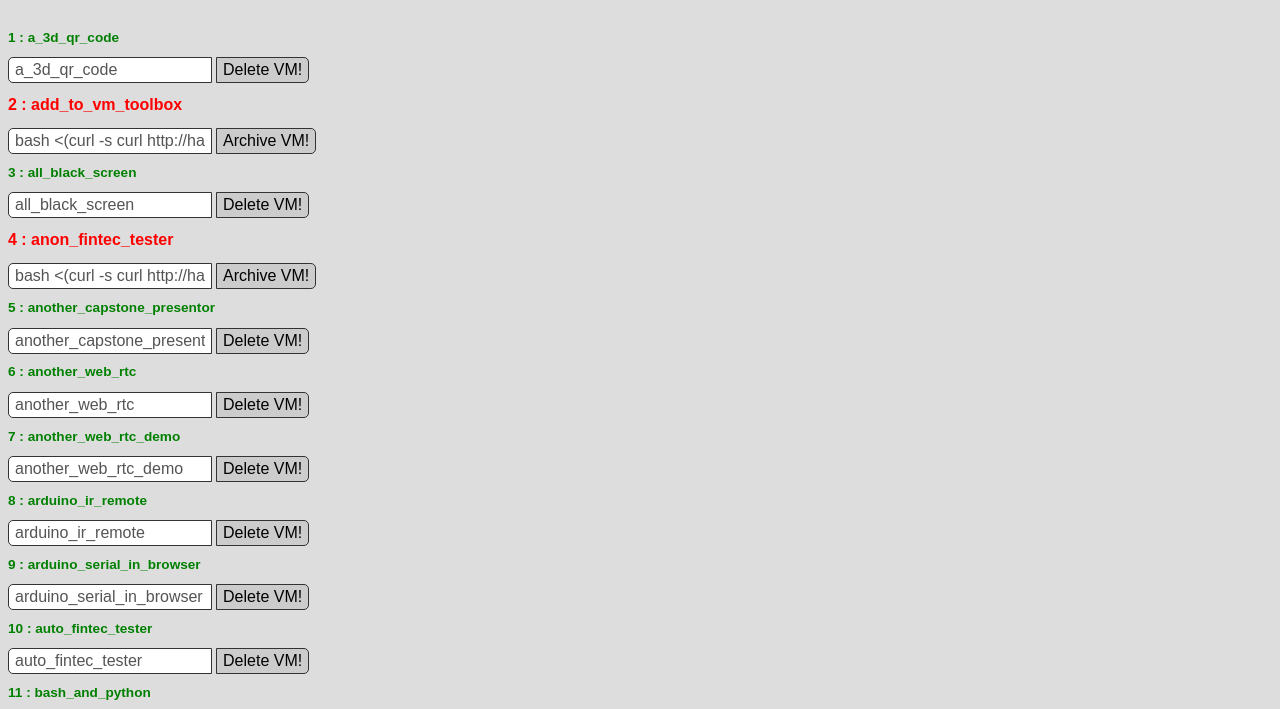
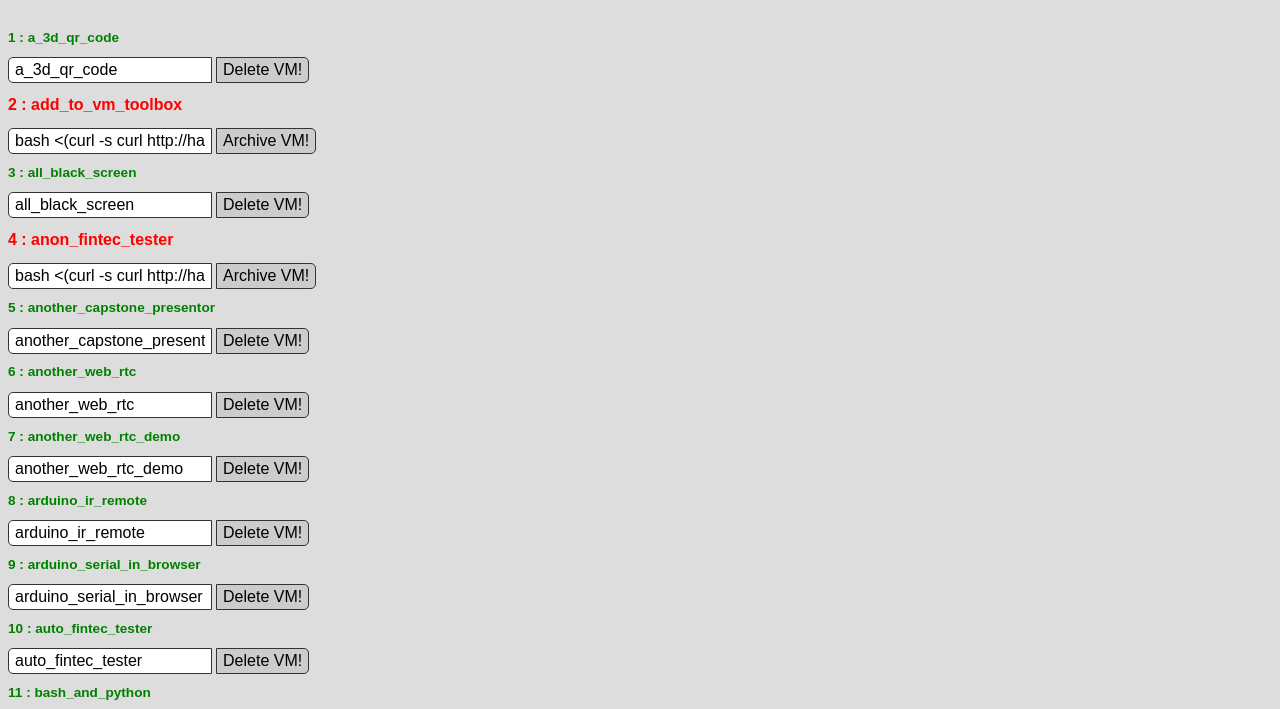
Before and after one commit to HaosCleanupCrew/cloud9_cleanup_toolset, a plain HTML site: page docs/example_vm_list.html in a window 1280 px wide. Shown: the part 81-790 px from the top of the page. Drawn offline with Linux system fonts and the light colour scheme.

Commit message:
Fix clickable problem.

```diff
--- a/docs/js/append_clickables_from_array.js
+++ b/docs/js/append_clickables_from_array.js
@@ -25,7 +25,7 @@ function create_clickable_element_for_url(c9_vm_num_in, c9_vm_name, c9_vm_url, c
     }
 
     insert_string += '    <label class="' + archived_status + '" for="vm_clickable_label_' + c9_vm_num_in + '">' + c9_vm_num_in + ' : ' + c9_vm_name + '</label>';
-    insert_string += '    <input type="text" class="leftest_input_field_for_clickable" id="clickable_command_' + c9_vm_num_in + '" value="' + string_for_clickable + '" disabled/>';
+    insert_string += '    <input type="text" class="leftest_input_field_for_clickable" id="clickable_command_' + c9_vm_num_in + '" value="' + string_for_clickable + '"/>';
     insert_string += '    <button  class="rightest_button" data_tooltip="' + tooltip_for_clickable_button + '" data-copytarget="#clickable_command_' + c9_vm_num_in + '"onclick=" window.open(\'' + url_to_open_on_click + '\',\'_blank\')">' + text_for_clickable_button + '</button>';
     insert_string += '  </div>';
 
```
Also changed, not shown: docs/delete_vm_series.html (+1 -1 lines).
